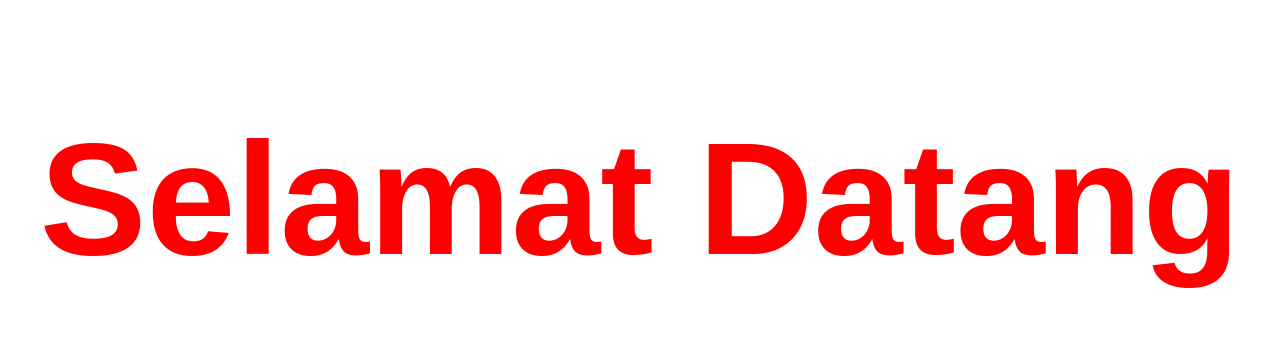
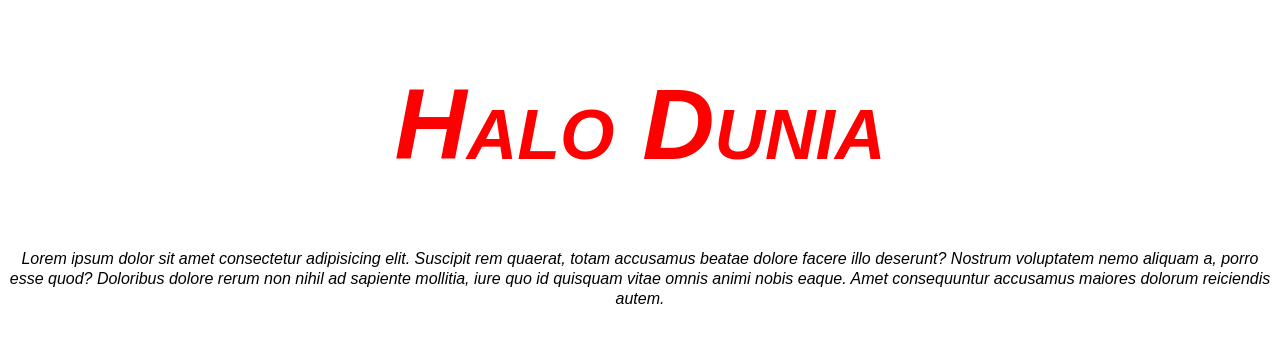
Before and after one commit to hyurapriv/learn-css, a plain HTML site: page basic/index.html in a window 1280 px wide. Drawn offline with Linux system fonts and the light colour scheme.

Commit message:
font styling 2

```diff
--- a/basic/index.html
+++ b/basic/index.html
@@ -7,6 +7,7 @@
     <link rel="stylesheet" href="main.css">
 </head>
 <body>
-    <h1>Selamat Datang</h1>
+    <h1>Halo Dunia</h1>
+    <p>Lorem ipsum dolor sit amet consectetur adipisicing elit. Suscipit rem quaerat, totam accusamus beatae dolore facere illo deserunt? Nostrum voluptatem nemo aliquam a, porro esse quod? Doloribus dolore rerum non nihil ad sapiente mollitia, iure quo id quisquam vitae omnis animi nobis eaque. Amet consequuntur accusamus maiores dolorum reiciendis autem.</p>
 </body>
 </html>
--- a/basic/main.css
+++ b/basic/main.css
@@ -4,6 +4,15 @@ body {
 
 h1 {
     color: red;
+    font-size: 100px;
     text-align: center;
-    font-size: 10em;
+    font-weight: bold;
+    font-variant: small-caps;
+    font-style: italic;
 }
+
+p {
+    text-align: center;
+    font-style: italic;
+    line-height: 20px;
+}
```
